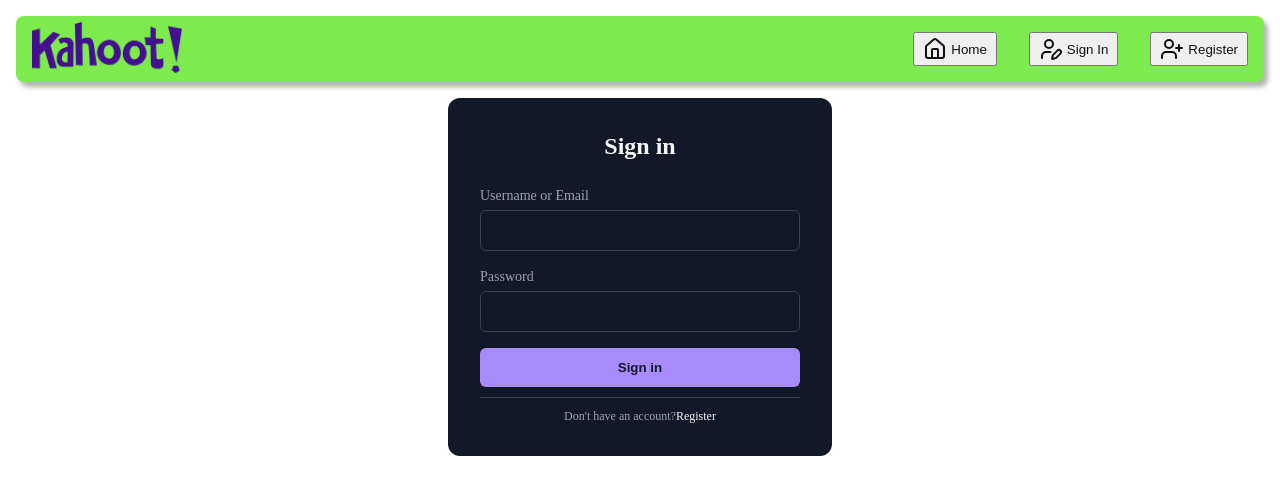
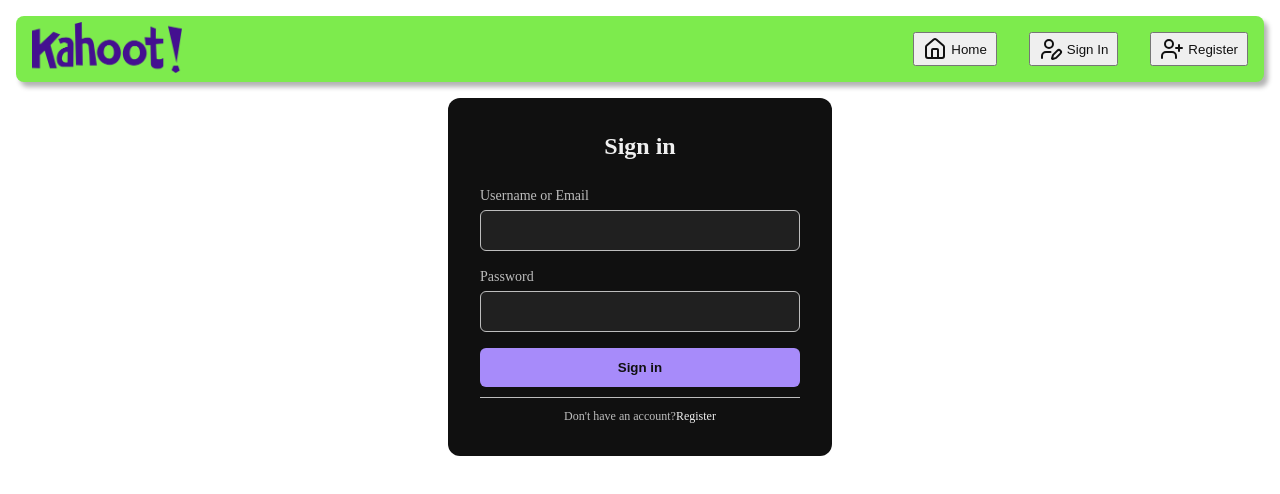
Before and after one commit to MisTurtle/Kapoot, a Next.js app: page /login in a window 1280 px wide. Shown: the top 494 px of the page. Built offline with nearby package versions, Linux system fonts and the light colour scheme; no server answers.

Commit message:
Error message in login form + styles using variables (register form is still to do)

```diff
--- a/components/forms/LoginForm.module.scss
+++ b/components/forms/LoginForm.module.scss
@@ -8,9 +8,9 @@
 .formContainer {
     width: 320px;
     border-radius: 0.75rem;
-    background-color: rgba(17, 24, 39, 1);
+    background-color: $darker;
     padding: 2rem;
-    color: rgba(243, 244, 246, 1);
+    color: $lighter;
     overflow: hidden;
   }
 
@@ -32,7 +32,7 @@
 
     label {
       display: flex;
-      color: rgba(156, 163, 175, 1);
+      color: $light;
       margin-bottom: 4px;
       margin-top: 1rem;
     }
@@ -40,49 +40,62 @@
     input {
       width: 100%;
       border-radius: 0.375rem;
-      border: 1px solid rgba(55, 65, 81, 1);
+      border: 1px solid $light;
       outline: 0;
-      background-color: rgba(17, 24, 39, 1);
+      background-color: $dark;
       padding: 0.75rem 1rem;
-      color: rgba(243, 244, 246, 1);
+      color: $lighter;
       box-sizing: border-box;
 
       &:focus {
-        border-color: rgba(167, 139, 250, 1);
+        border-color: $accent;
       }
+    }
+
+    .errorMessage {
+      color: $error;
+      display: flex;
+      align-items: center;
     }
   }
 
-  .forgot {
-    display: flex;
-    justify-content: flex-end;
-    font-size: 0.75rem;
-    line-height: 1rem;
-    color: rgba(156, 163, 175, 1);
-    margin: 8px 0 14px 0;
+  // .forgot {
+  //   display: flex;
+  //   justify-content: flex-end;
+  //   font-size: 0.75rem;
+  //   line-height: 1rem;
+  //   color: rgba(156, 163, 175, 1);
+  //   margin: 8px 0 14px 0;
 
-    a {
-      color: rgba(243, 244, 246, 1);
-      text-decoration: none;
-      font-size: 14px;
+  //   a {
+  //     color: rgba(243, 244, 246, 1);
+  //     text-decoration: none;
+  //     font-size: 14px;
 
-      &:hover {
-        text-decoration: underline rgba(167, 139, 250, 1);
-      }
-    }
-  }
+  //     &:hover {
+  //       text-decoration: underline rgba(167, 139, 250, 1);
+  //     }
+  //   }
+  // }
 
   .sign {
     display: block;
     width: 100%;
-    background-color: rgba(167, 139, 250, 1);
+    background-color: $accent;
     padding: 0.75rem;
     margin-top: 1rem;
     text-align: center;
-    color: rgba(17, 24, 39, 1);
+    color: $darker;
     border: none;
     border-radius: 0.375rem;
     font-weight: 600;
+    transition: $fast ease-in-out;
+
+    &:hover {
+      cursor: pointer;
+      background-color: $accentDarker;
+      color: $lighter;
+    }
   }
 
   .line {
@@ -90,21 +103,21 @@
     margin-bottom: 10px;
     height: 1px;
     flex: 1 1 0%;
-    background-color: rgba(55, 65, 81, 1);
+    background-color: $light;
   }
 
   .signup {
     text-align: center;
     font-size: 0.75rem;
     line-height: 1rem;
-    color: rgba(156, 163, 175, 1);
+    color: $light;
 
     a {
-      color: rgba(243, 244, 246, 1);
+      color: $lighter;
       text-decoration: none;
 
       &:hover {
-        text-decoration: underline rgba(167, 139, 250, 1);
+        text-decoration: underline $accent;
       }
     }
   }
--- a/components/forms/LoginForm.tsx
+++ b/components/forms/LoginForm.tsx
@@ -1,21 +1,32 @@
-import { passwordRegex } from '@common/sanitizers';
+import { FormInputChecker, passwordChecker, passwordRegex } from '@common/sanitizers';
 import React, { FormEvent, useState } from 'react';
 import { useRouter } from 'next/router';
 import styles from './LoginForm.module.scss';
+import { AlertCircle } from 'lucide-react';
 
 const LoginForm = () => {
     // TODO : Accept some redirection parameter to redirect the user once logged in
     // TODO : Redirect to the page if the user is already logged in
-
-    const [ formData, setFormData ] = useState({
-        login: "",
-        password: "",
-    });
     const router = useRouter();
+    const [ formData, setFormData ] = useState({ login: "", password: "" });
+    const [ errors, setErrors ] = useState<Record<string, string>>({});
+    const checkers: Record<string, FormInputChecker> = { 'password': passwordChecker };
 
     const handleChange = (e: React.ChangeEvent<HTMLInputElement | HTMLTextAreaElement>) => {
+        const inputName = e.target.name;
+        const inputValue = e.target.value;
+        const checker = checkers[inputName];
+        let updatedErrors = { ...errors };
+
+        if(checker !== undefined)
+        {
+            const error = checker(inputValue);
+            if(!error.valid && error.message) updatedErrors[inputName] = error.message;  // Add an error
+            else if(error.valid) delete updatedErrors[inputName];  // Remove an error
+        }
+
+        setErrors(updatedErrors);
         setFormData({ ...formData, [e.target.name]: e.target.value });
-        // TODO : Apply styles according to whether inputs are valid or not
     }
 
     const handleSubmit = async (e: FormEvent) => {
@@ -45,13 +56,13 @@
                 <form className={styles.form} onSubmit={handleSubmit}>
                     <div className={styles.inputContainer}>
                         <label htmlFor="login">Username or Email</label>
-                        <input name='login' id='login' type='text' onChange={handleChange} required /> <br />
+                        <input name='login' id='login' type='text' onChange={handleChange} required />
+                        { errors.login && <p className={styles.errorMessage}><AlertCircle height={16}/> {errors.login}</p> }
+                        <br />
 
                         <label htmlFor="password">Password</label>
-                        <input name='password' id='password' type='password' pattern={passwordRegex.source} onChange={handleChange} required />
-                        {/* <div className={styles.forgot}>
-                            <a rel="noopener noreferrer" href="#">Forgot Password ?</a>
-                        </div> */}
+                        <input name='password' id='password' type='password' onChange={handleChange} required />
+                        { errors.password && <p className={styles.errorMessage}><AlertCircle height={16}/> {errors.password}</p> }
                     </div>
                     <button className={styles.sign} type='submit'>Sign in</button>
                 </form>
--- a/src/common/sanitizers.ts
+++ b/src/common/sanitizers.ts
@@ -1,6 +1,6 @@
-export type FormInputChecker = (value: string) => { valid: boolean, error?: string };
+export type FormInputChecker = (value: string) => { valid: boolean, message?: string };
 
-const invalid = (reason: string) => ({ valid: false, error: reason });
+const invalid = (reason: string) => ({ valid: false, message: reason });
 const valid = () => ({ valid: true });
 
 export const usernameRegex = /^[a-zA-Z0-9_\-\.!?&]{3,32}$/;
--- a/src/server/routes/account/_account_routes.ts
+++ b/src/server/routes/account/_account_routes.ts
@@ -29,7 +29,7 @@
         const field = fields[i];
         const result = checker(req.body[field]);
 
-        if(!result.valid) return res.status(400).json({ 'error': result.error });
+        if(!result.valid) return res.status(400).json({ 'error': result.message });
     }
 
     // Check if account already exists, and if not, create an account
--- a/styles/_variables.scss
+++ b/styles/_variables.scss
@@ -4,11 +4,26 @@
 $light: #bdbdbd;
 $lighter: #efefef;
 
+
 /* Theme */
 $primary: #7deb4d;
 $primaryDarker: #3e7527;
+$accent: #a78bfa;
+$accentDarker: #604f94;
+
+/* Message Types */
+$error: rgb(235, 75, 75);
+$warning: rgb(235, 211, 75);
+$success: rgb(83, 235, 75);
 
 /* Fonts */
 // TODO : This definitely needs to be changed lol, just some tests
 $text: "Arial";
 $title: "Consolas";
+
+/* Transition speeds */
+$faster: 0.05s;
+$fast: 0.1s;
+$medium: 0.2s;
+$slow: 0.35s;
+$slower: 0.5s;
```
